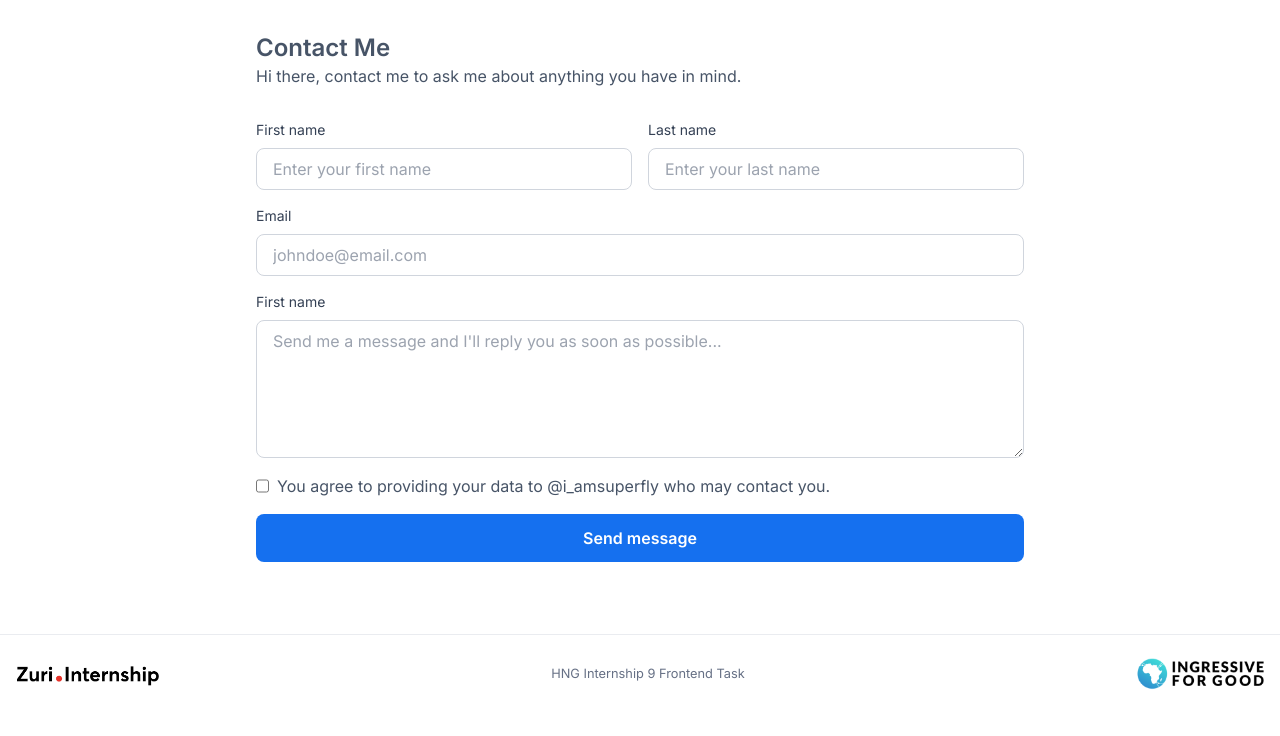
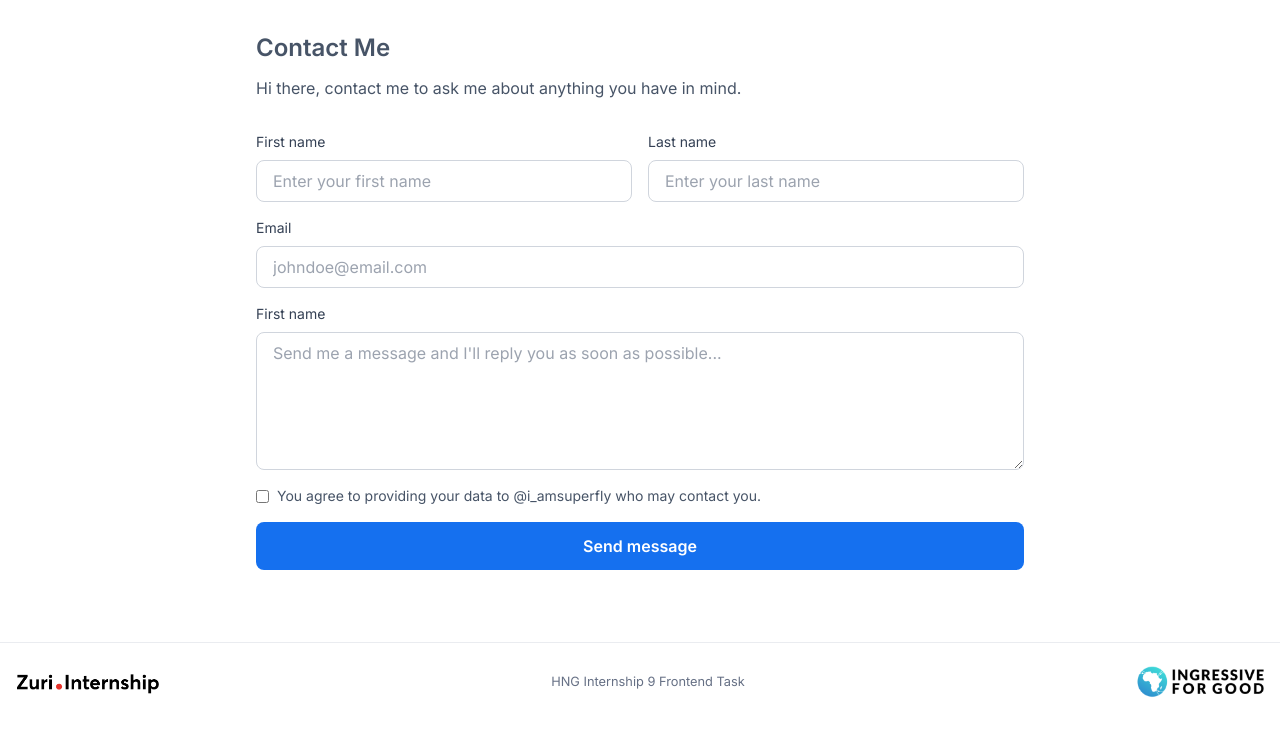
Before and after one commit to Superfly101/Linktree, a React (Create React App) app: page /contact in a window 1280 px wide. Shown: the top 736 px of the page. Built offline with nearby package versions, Linux system fonts and the light colour scheme.

Commit message:
style: adding input border and outline color

```diff
--- a/src/components/Contact/Contact.js
+++ b/src/components/Contact/Contact.js
@@ -1,14 +1,18 @@
 const Contact = () => {
+  const onSubmitHandler = (event) => {
+    event.preventDefault();
+  };
+
   return (
     <main>
       <section className="py-8 px-4 container mx-auto text-[#475467] max-w-[50rem]">
         <h2 className="text-2xl font-semibold">Contact Me</h2>
 
-        <p className="">
+        <p className="mt-3">
           Hi there, contact me to ask me about anything you have in mind.
         </p>
 
-        <form className="py-8 flex flex-col gap-4">
+        <form className="py-8 flex flex-col gap-4" onSubmit={onSubmitHandler}>
           <div className="flex flex-col gap-4 md:flex-row">
             <div className="flex flex-col gap-2 w-full">
               <label className="text-[#344054] text-sm">First name</label>
@@ -16,7 +20,7 @@ const Contact = () => {
                 id="first_name"
                 placeholder="Enter your first name"
                 type="text"
-                className="border py-2 px-4 rounded-lg border-[#D0D5DD]"
+                className="border py-2 px-4 rounded-lg border-[#D0D5DD] outline-1 outline-[#84CAFF]"
               />
             </div>
 
@@ -26,7 +30,7 @@ const Contact = () => {
                 id="last_name"
                 placeholder="Enter your last name"
                 type="text"
-                className="border py-2 px-4 rounded-lg border-[#D0D5DD]"
+                className="border py-2 px-4 rounded-lg border-[#D0D5DD] outline-1 outline-[#84CAFF]"
               />
             </div>
           </div>
@@ -37,7 +41,7 @@ const Contact = () => {
               id="email"
               placeholder="johndoe@email.com"
               type="email"
-              className="border py-2 px-4 rounded-lg border-[#D0D5DD]"
+              className="border py-2 px-4 rounded-lg border-[#D0D5DD] outline-1 outline-[#84CAFF] "
             />
           </div>
 
@@ -48,13 +52,13 @@ const Contact = () => {
               placeholder="Send me a message and I'll reply you as soon as possible..."
               type="text"
               rows="5"
-              className="border py-2 px-4 rounded-lg border-[#D0D5DD]"
+              className="border py-2 px-4 rounded-lg border-[#D0D5DD] outline-none focus:shadow-[0px_1px_2px_rgba(16,24,40,0.05),0px_0px_0px_4px_#D1E9FF]"
             />
           </div>
 
-          <div className="flex gap-2">
-            <input type="checkbox" className="relative -top-3 md:top-0" />
-            <label>
+          <div className="flex gap-2 items-start">
+            <input type="checkbox" className="mt-1" />
+            <label className="text-sm">
               You agree to providing your data to @i_amsuperfly who may contact
               you.
             </label>
@@ -63,7 +67,7 @@ const Contact = () => {
           <div>
             <button
               id="btn__submit"
-              className="p-3 bg-blue w-full text-white rounded-lg font-semibold"
+              className="p-3 bg-blue hover:bg-[#175CD3] focus:bg-blue focus:shadow-[0px_1px_2px_rgba(16,24,40,0.05),0px_0px_0px_4px_#D1E9FF] w-full text-white rounded-lg font-semibold"
             >
               Send message
             </button>
```
